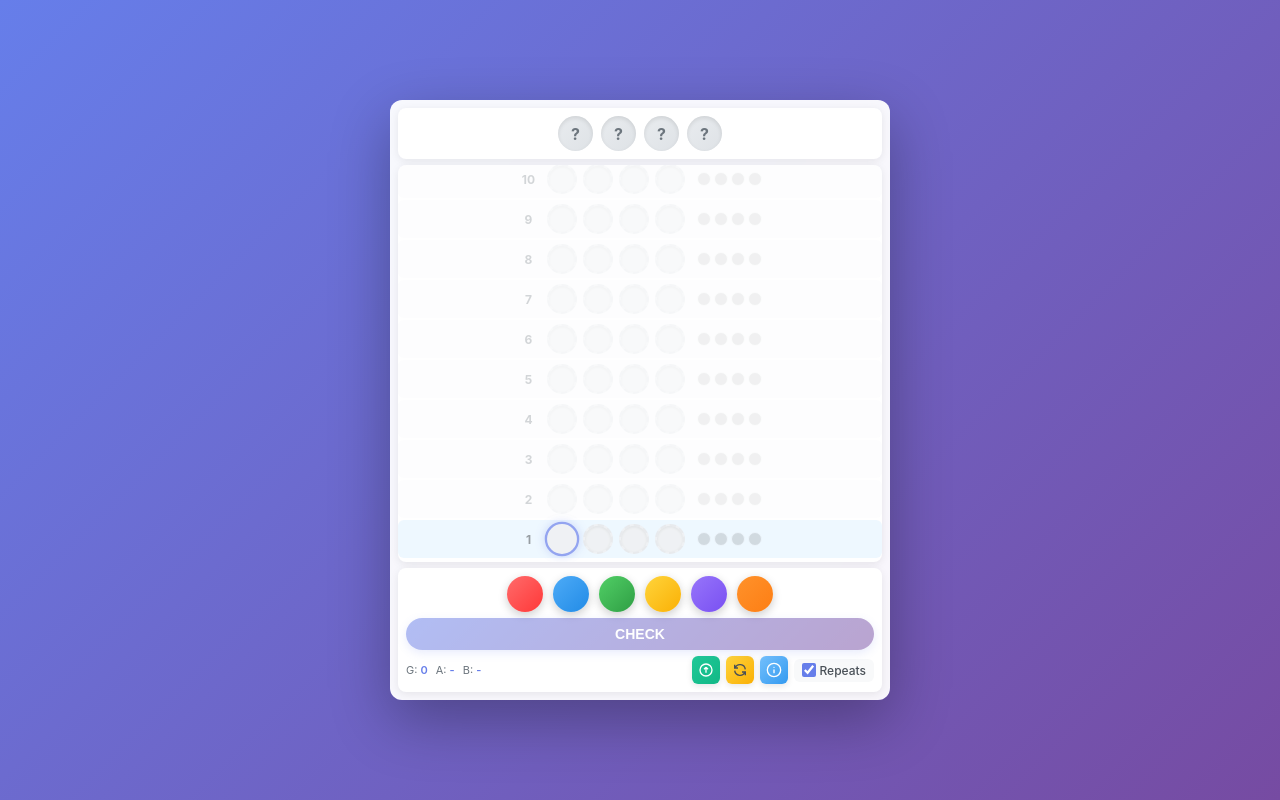
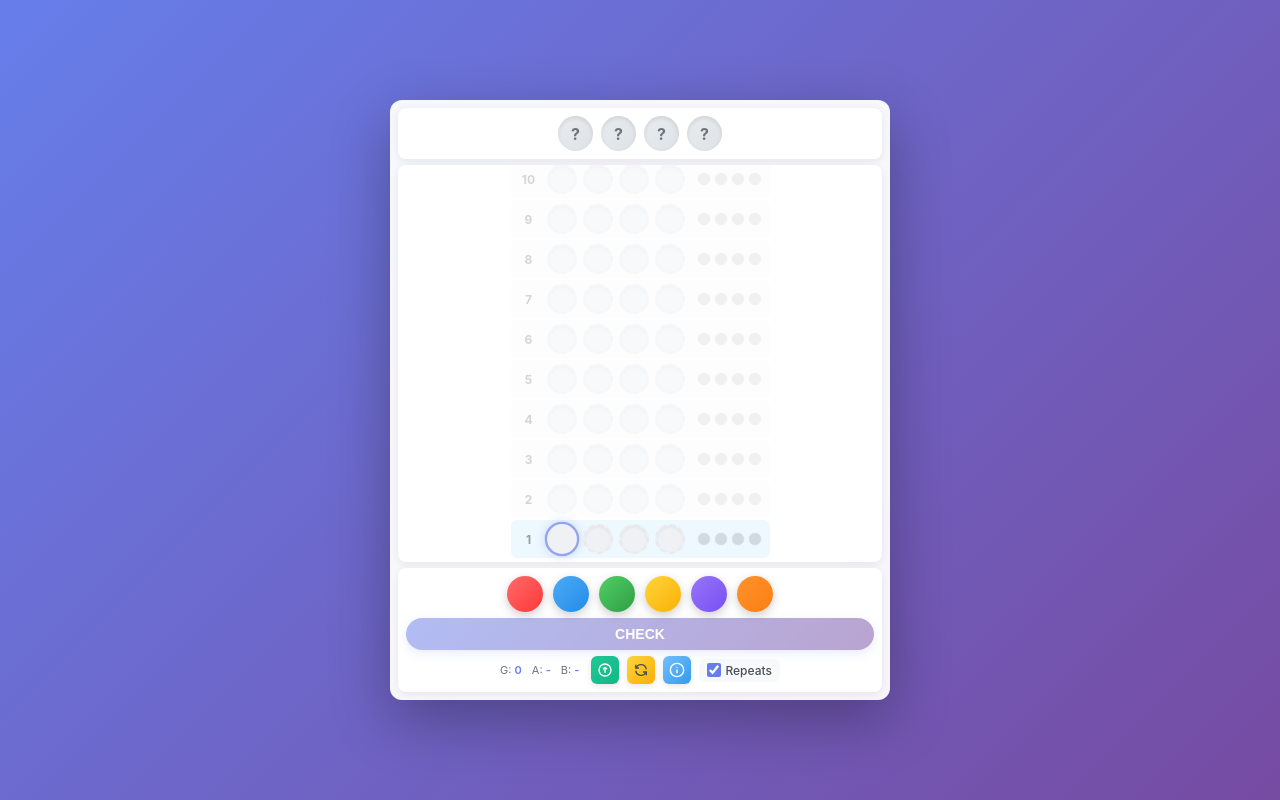
Before and after one commit to steveo0o/mastermind, a website: page index.html in a window 1280 px wide. Drawn offline with Linux system fonts and the light colour scheme.

Commit message:
Update styles.css

```diff
--- a/styles.css
+++ b/styles.css
@@ -81,8 +81,8 @@ body {
 }
 
 .stats-inline {
-    display: flex;
-    gap: 8px;
+    display: inline-flex;
+    gap: 10px;
     font-size: 11px;
     color: #6c757d;
 }
@@ -98,13 +98,14 @@ body {
     justify-content: flex-start;
     gap: 2px;
     overflow-y: hidden;
-    padding: 4px 0;
+    padding: 4px 12px;
     background: white;
     border-radius: 8px;
     margin-bottom: 6px;
     box-shadow: 0 2px 8px rgba(0, 0, 0, 0.08);
     flex: 1;
     min-height: 0;
+    align-items: center;
 }
 
 .attempts-container::-webkit-scrollbar {
@@ -131,7 +132,8 @@ body {
     opacity: 0.3;
     transition: all 0.3s ease;
     min-height: 38px;
-    width: 100%;
+    width: auto;
+    margin: 0 auto;
 }
 
 .attempt-row.active {
@@ -279,9 +281,10 @@ body {
 
 .info-row {
     display: flex;
-    justify-content: space-between;
+    justify-content: center;
     align-items: center;
-    gap: 10px;
+    gap: 12px;
+    flex-wrap: wrap;
 }
 
 .submit-guess:hover {
@@ -299,8 +302,8 @@ body {
 }
 
 .control-buttons {
-    display: flex;
-    gap: 6px;
+    display: inline-flex;
+    gap: 8px;
     align-items: center;
 }
 
```
